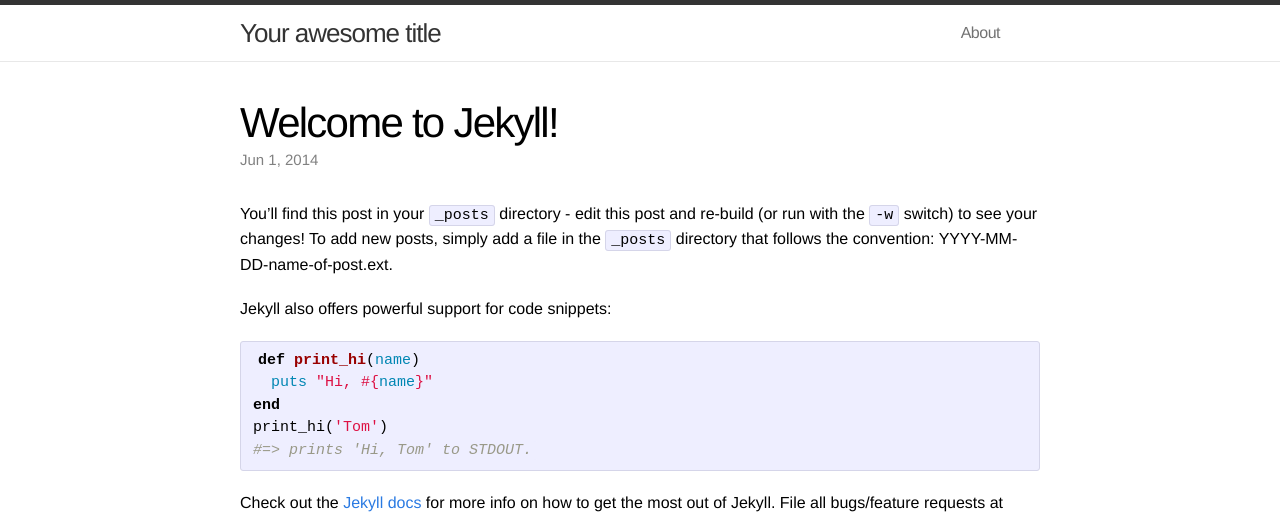
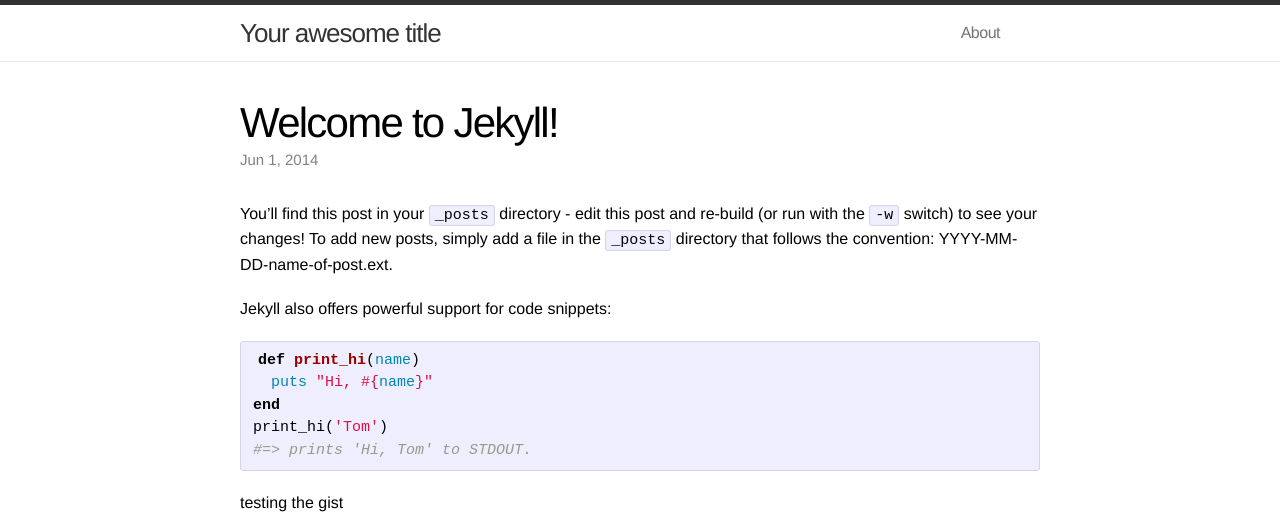
Before and after one commit to matthewrmettler/matthewrmettler.github.io, a Jekyll site: the page built from _posts/2014-06-01-welcome-to-jekyll.markdown, in a window 1280 px wide. Shown: the top 518 px of the page. Built offline with Jekyll 4.4.1, drawn with Linux system fonts in a browser that asks for light colours.

Commit message:
gist test
test

```diff
--- a/_posts/2014-06-01-welcome-to-jekyll.markdown
+++ b/_posts/2014-06-01-welcome-to-jekyll.markdown
@@ -18,6 +18,10 @@
 #=> prints 'Hi, Tom' to STDOUT.
 {% endhighlight %}
 
+testing the gist
+
+{% gist matthewrmettler/5f5f5b3b261070f2cc29 %}
+
 Check out the [Jekyll docs][jekyll] for more info on how to get the most out of Jekyll. File all bugs/feature requests at [Jekyll's GitHub repo][jekyll-gh].
 
 [jekyll-gh]: https://github.com/jekyll/jekyll
```
